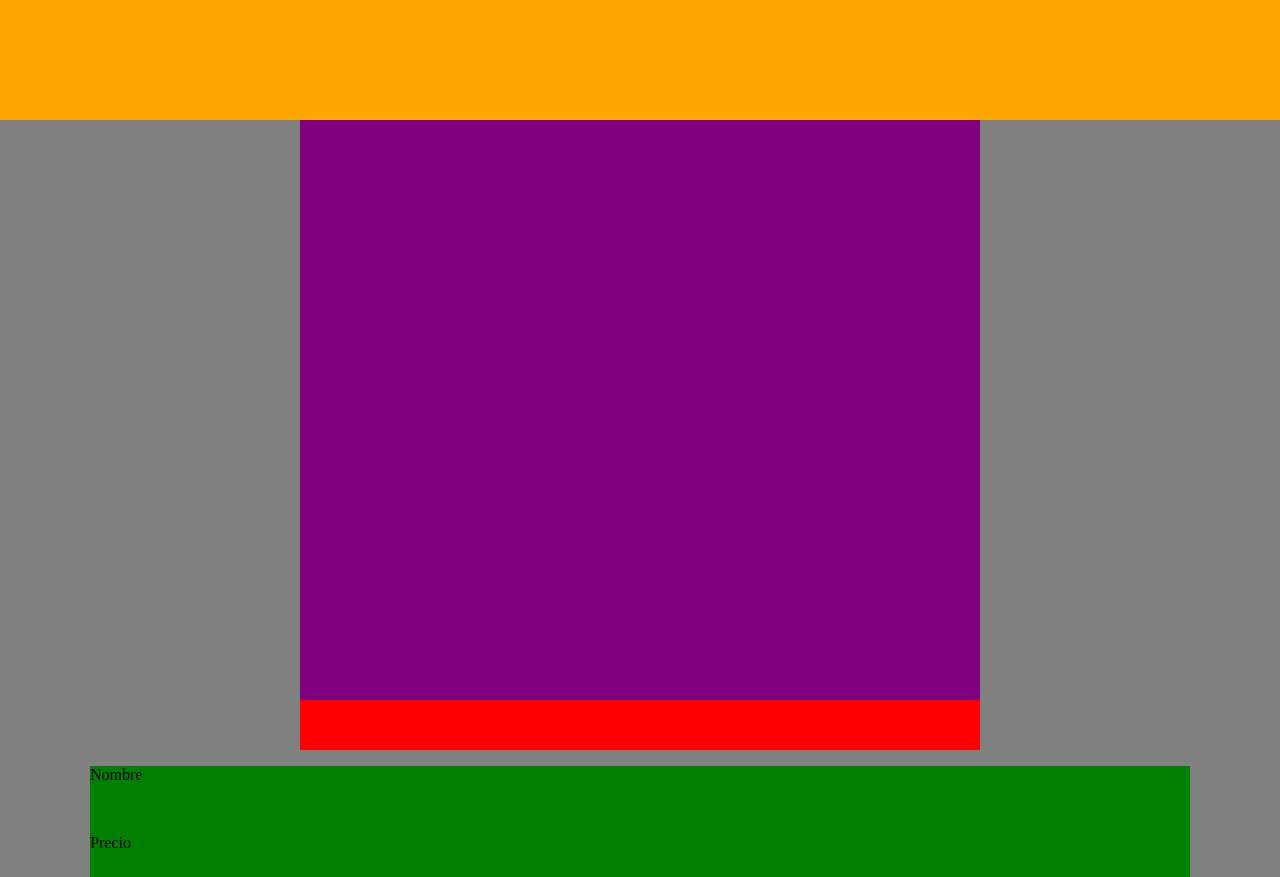
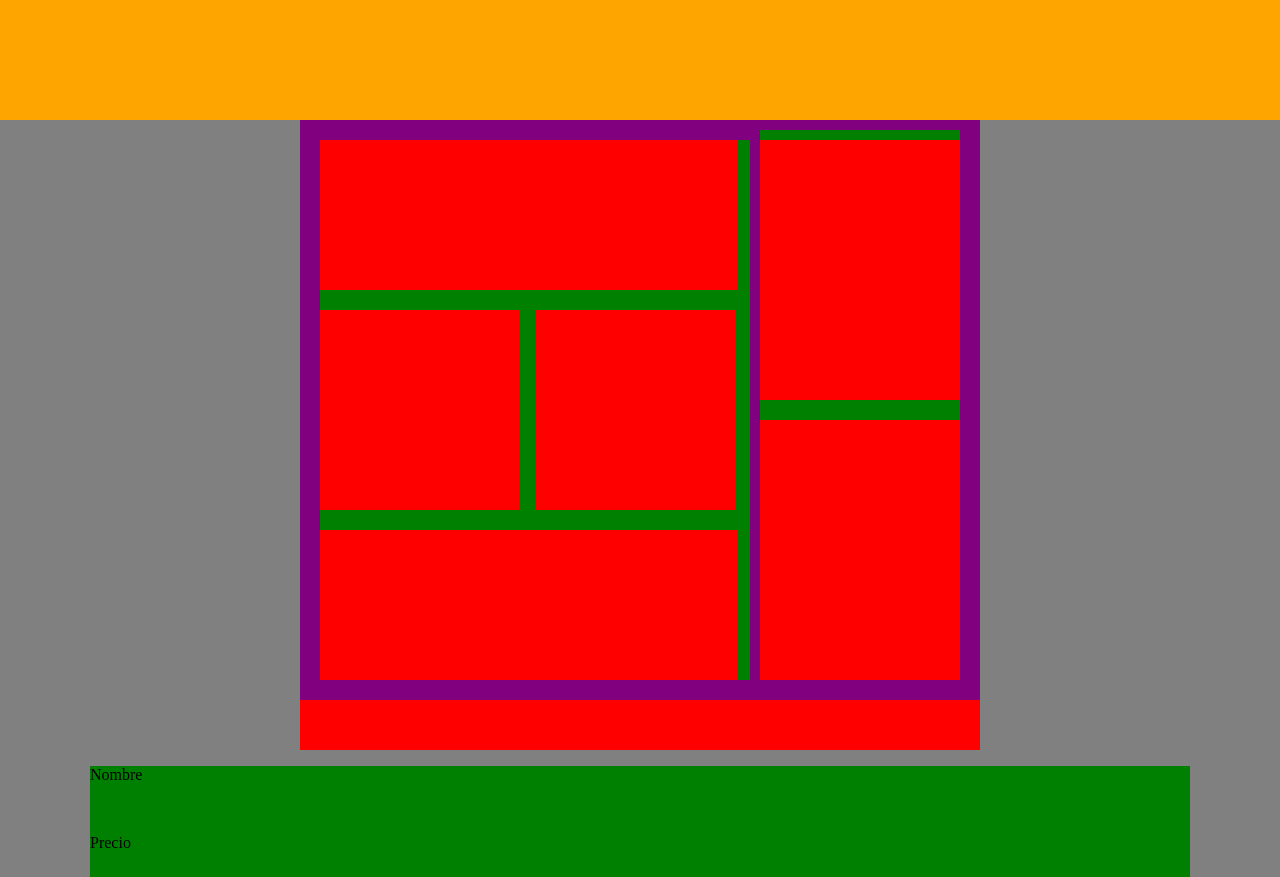
Before and after one commit to gogarg/gogarg.github.io, a plain HTML site: page index.html in a window 1280 px wide. Shown: the part 740-1617 px from the top of the page. Drawn offline with Linux system fonts and the light colour scheme.

Commit message:
cuadricula

```diff
--- a/facha.css
+++ b/facha.css
@@ -37,6 +37,49 @@ main {
 	width: 680px;
 	margin: 0 auto;
 	background-color: purple;
+}
+
+.generosi {
+	height: 540px;
+	width: 430px;
+	margin: 20px 5px 20px 20px;
+	display: inline;
+	float: left;
+	background-color: green;
+}
+
+.generosd {
+	height: 540px;
+	width: 200px;
+	margin: 10px 20px 10px 5px;
+	display: inline;
+	float: right;
+	background-color: green;
+}
+
+.rectangulo {
+	height: 150px;
+	width: 417px;
+	float: left;
+	background-color: red;
+}
+
+.cuadradoc {
+	height: 200px;
+	width: 200px;
+	margin: 20px 15px 20px 0px;
+	display: inline;
+	float: left;
+	background-color: red;
+}
+
+.cuadradog {
+	height: 260px;
+	width: 200px;
+	margin: 10px 0px 10px 0px;
+	display: inline;
+	float: left;
+	background-color: red;
 }
 
 .slidermarcas {
```
